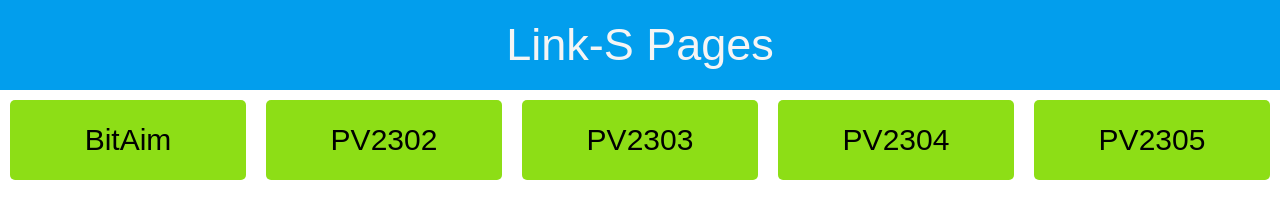
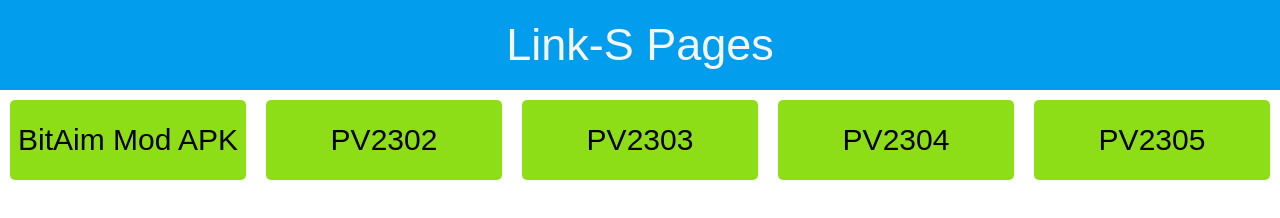
Before and after one commit to MrPrefect7/Link-S.github.io, a plain HTML site: page index.html in a window 1280 px wide. Drawn offline with Linux system fonts and the light colour scheme; a web font is replaced by a local one.

Commit message:
Update index.html

```diff
--- a/index.html
+++ b/index.html
@@ -18,7 +18,7 @@
 
   <div class="content">
 
-    <a href="pages/bitaim.html"><p>BitAim</p></a>
+    <a href="pages/bitaim.html"><p>BitAim Mod APK</p></a>
     <a href="#"><p>PV2302</p></a>
     <a href="#"><p>PV2303</p></a>
     <a href="#"><p>PV2304</p></a>
```
